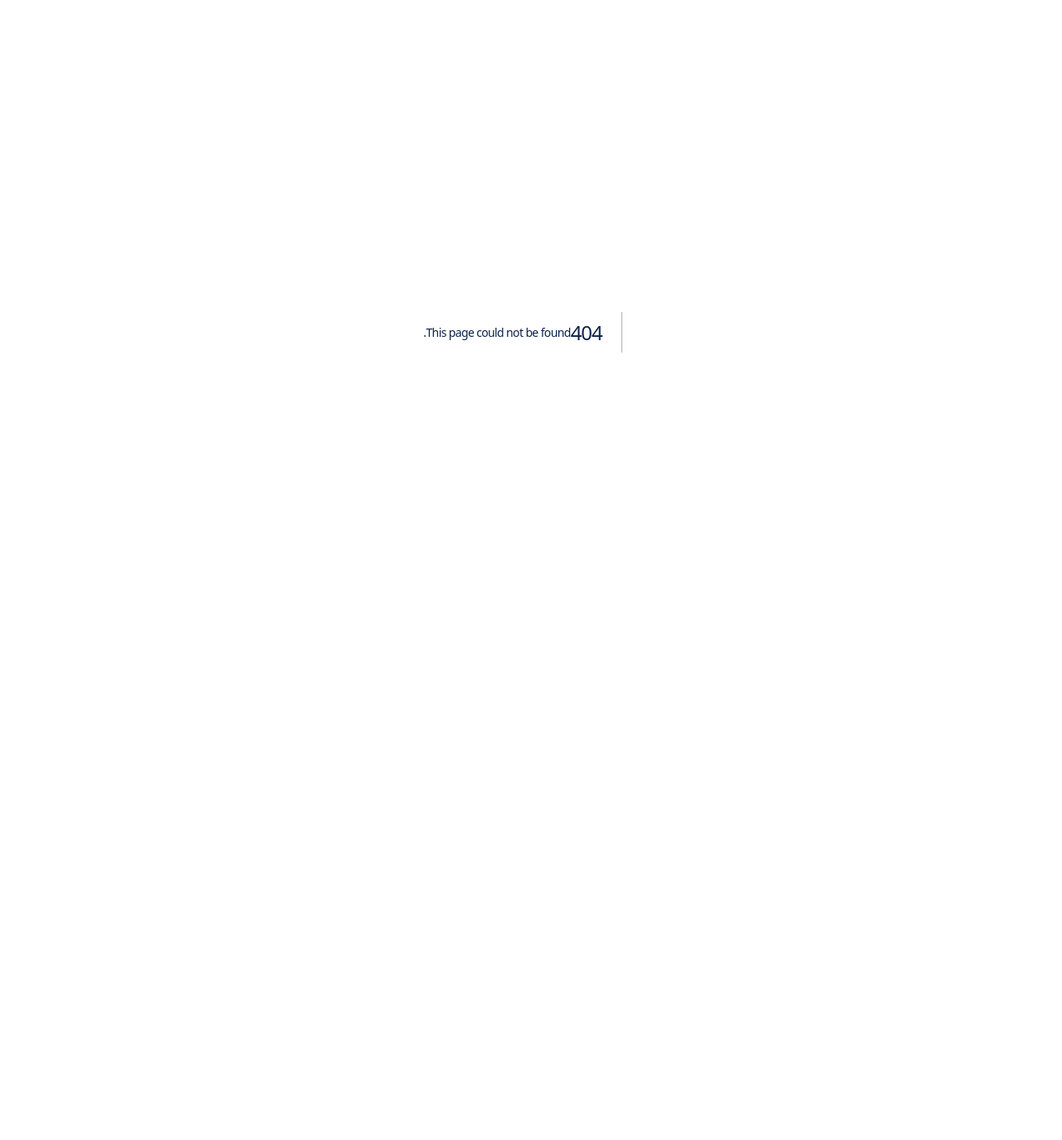
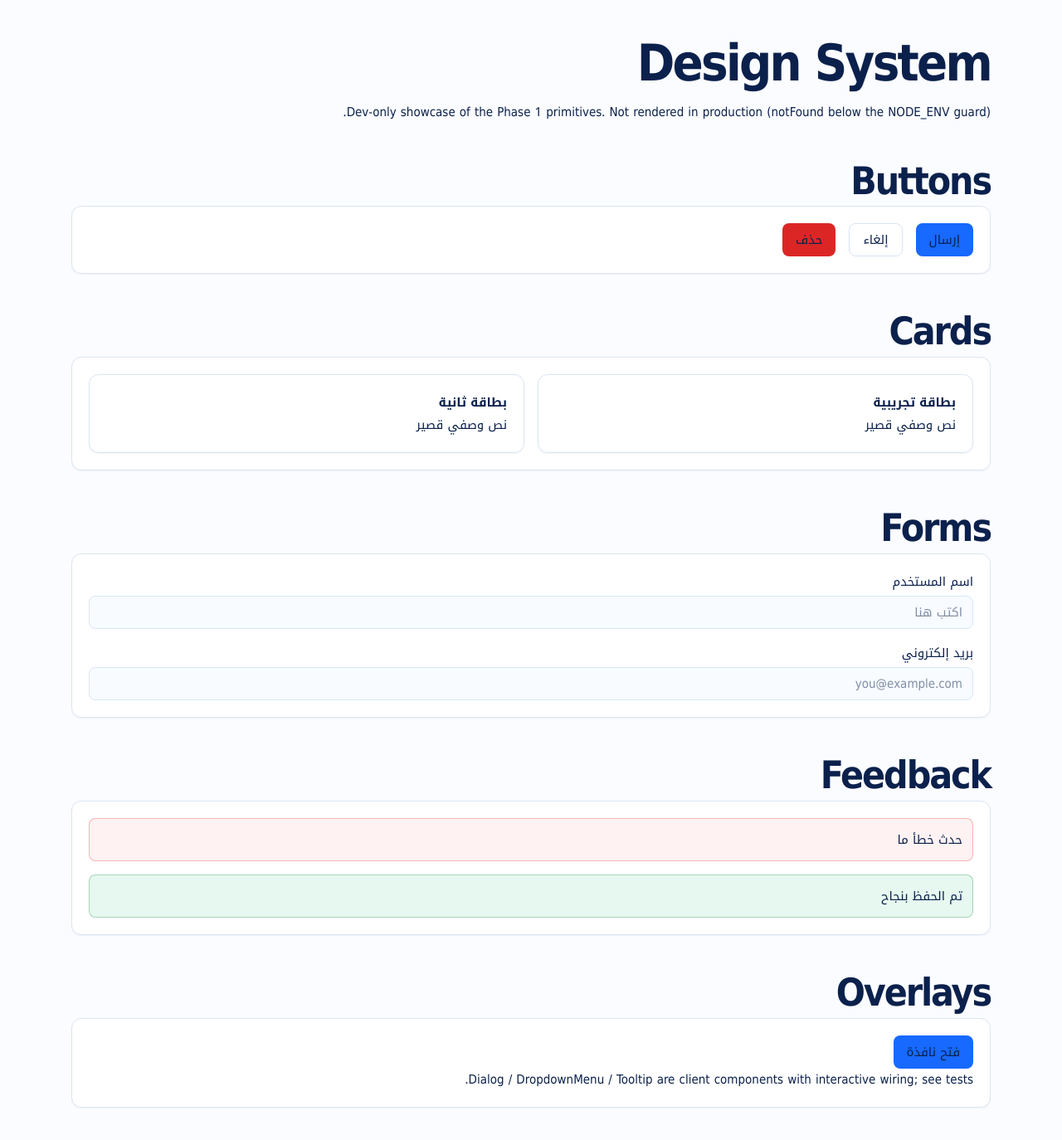
Before and after one commit to SupreemBlackangel/akarpromax-platform, a Next.js app: page /dev/design-system in a window 1280 px wide. Before the commit this address had no page. Shown: the whole page at 83% size. Before the commit the page ends 800 px from the top, so only its background shows below. Built offline with nearby package versions, Linux system fonts and the light colour scheme.

Commit message:
feat(dev): add dev-only design system showcase route

```diff
--- /dev/null
+++ b/app/dev/design-system/page.tsx
@@ -0,0 +1,93 @@
+import { notFound } from "next/navigation";
+import { cn } from "@/src/utils/cn";
+
+type DemoSectionProps = {
+  title: string;
+  children: React.ReactNode;
+};
+
+function DemoSection({ title, children }: DemoSectionProps) {
+  return (
+    <section className="space-y-4">
+      <h2 className="text-[var(--font-size-lg)] font-semibold text-[color:var(--color-text-primary)]">{title}</h2>
+      <div className="rounded-[var(--radius-lg)] border border-[color:var(--color-border)] bg-[color:var(--color-surface)] p-[var(--space-6)] shadow-[var(--shadow-sm)]">
+        {children}
+      </div>
+    </section>
+  );
+}
+
+export default function DesignSystemPage() {
+  if (process.env.NODE_ENV !== "development") {
+    notFound();
+  }
+
+  return (
+    <div dir="rtl" lang="ar" className="min-h-screen bg-[color:var(--color-background)] text-[color:var(--color-text-primary)]">
+      <main className={cn("mx-auto w-full max-w-[1140px] px-[var(--space-5)] py-[var(--space-12)]", "")}>
+        <div className="mb-[var(--space-12)] flex flex-col gap-2">
+          <h1 className="text-[var(--font-size-2xl)] font-bold text-[color:var(--color-text-primary)]">Design System</h1>
+          <p className="text-[var(--font-size-sm)] text-[color:var(--color-text-muted)]">
+            Dev-only showcase of the Phase 1 primitives. Not rendered in production (notFound below the NODE_ENV guard).
+          </p>
+        </div>
+
+        <div className="space-y-[var(--space-12)]">
+          <DemoSection title="Buttons">
+            <div className="flex flex-wrap items-center gap-4">
+              <button className="h-10 rounded-[var(--radius-md)] bg-[color:var(--color-primary)] px-[var(--space-5)] text-[var(--font-size-md)] font-medium text-[color:var(--color-primary-foreground)] hover:bg-[color:var(--color-primary-hover)]">إرسال</button>
+              <button className="h-10 rounded-[var(--radius-md)] border border-[color:var(--color-border-strong)] px-[var(--space-5)] text-[var(--font-size-md)] font-medium text-[color:var(--color-text-primary)] hover:bg-[color:var(--color-surface-muted)]">إلغاء</button>
+              <button className="h-10 rounded-[var(--radius-md)] bg-[color:var(--color-danger)] px-[var(--space-5)] text-[var(--font-size-md)] font-medium text-[color:var(--color-danger-foreground)]">حذف</button>
+            </div>
+          </DemoSection>
+
+          <DemoSection title="Cards">
+            <div className="grid gap-4 sm:grid-cols-2">
+              <div className="rounded-[var(--radius-lg)] border border-[color:var(--color-border)] bg-[color:var(--color-surface)] p-[var(--space-6)] shadow-[var(--shadow-sm)]">
+                <h3 className="text-[var(--font-size-lg)] font-semibold">بطاقة تجريبية</h3>
+                <p className="mt-2 text-[var(--font-size-sm)] text-[color:var(--color-text-muted)]">نص وصفي قصير</p>
+              </div>
+              <div className="rounded-[var(--radius-lg)] border border-[color:var(--color-border)] bg-[color:var(--color-surface)] p-[var(--space-6)] shadow-[var(--shadow-sm)]">
+                <h3 className="text-[var(--font-size-lg)] font-semibold">بطاقة ثانية</h3>
+                <p className="mt-2 text-[var(--font-size-sm)] text-[color:var(--color-text-muted)]">نص وصفي قصير</p>
+              </div>
+            </div>
+          </DemoSection>
+
+          <DemoSection title="Forms">
+            <div className="flex flex-col gap-4">
+              <label className="text-[var(--font-size-sm)] font-medium">
+                اسم المستخدم
+                <input className="mt-1 h-10 w-full rounded-[var(--radius-md)] border border-[color:var(--color-border-strong)] bg-[color:var(--color-surface-input)] px-[var(--space-4)] text-[var(--font-size-md)]" placeholder="اكتب هنا" />
+              </label>
+              <label className="text-[var(--font-size-sm)] font-medium">
+                بريد إلكتروني
+                <input className="mt-1 h-10 w-full rounded-[var(--radius-md)] border border-[color:var(--color-border-strong)] bg-[color:var(--color-surface-input)] px-[var(--space-4)] text-[var(--font-size-md)]" placeholder="you@example.com" />
+              </label>
+            </div>
+          </DemoSection>
+
+          <DemoSection title="Feedback">
+            <div className="flex flex-col gap-4">
+              <div className="rounded-[var(--radius-md)] border border-[color:var(--color-danger)]/30 bg-[color:var(--color-danger-soft)] p-[var(--space-4)] text-[var(--font-size-sm)]">
+                حدث خطأ ما
+              </div>
+              <div className="rounded-[var(--radius-md)] border border-[color:var(--color-success)]/30 bg-[color:var(--color-success-soft)] p-[var(--space-4)] text-[var(--font-size-sm)]">
+                تم الحفظ بنجاح
+              </div>
+            </div>
+          </DemoSection>
+
+          <DemoSection title="Overlays">
+            <button className="h-10 rounded-[var(--radius-md)] bg-[color:var(--color-primary)] px-[var(--space-5)] text-[var(--font-size-md)] font-medium text-[color:var(--color-primary-foreground)] hover:bg-[color:var(--color-primary-hover)]">
+              فتح نافذة
+            </button>
+            <p className="mt-2 text-[var(--font-size-xs)] text-[color:var(--color-text-muted)]">
+              Dialog / DropdownMenu / Tooltip are client components with interactive wiring; see tests.
+            </p>
+          </DemoSection>
+        </div>
+      </main>
+    </div>
+  );
+}
```
